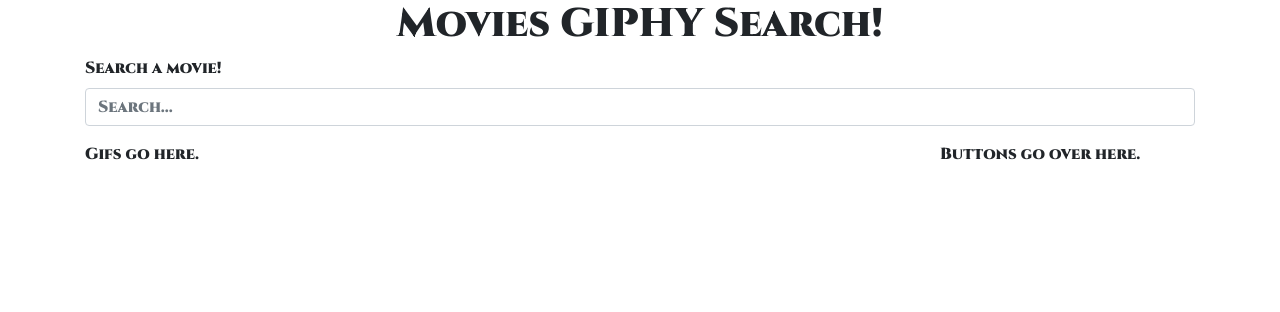
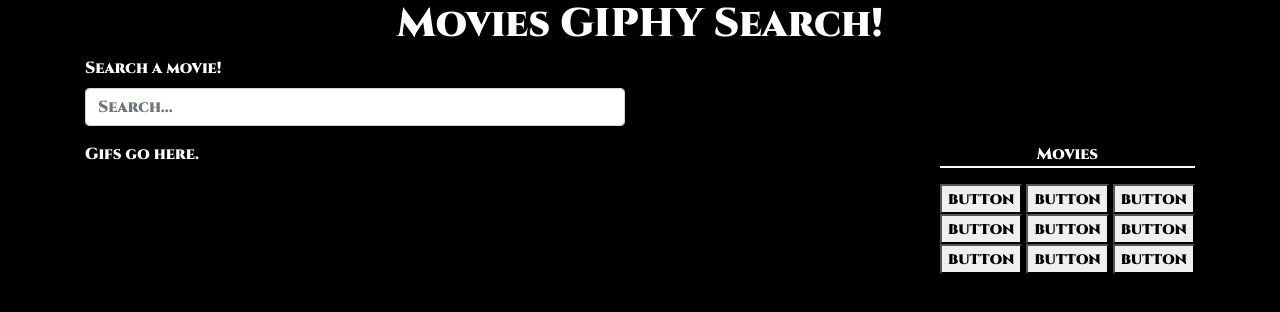
Before and after one commit to tyler-stewart1026/GIPHY-API, a plain HTML site: page index.html in a window 1280 px wide. Drawn offline with nearby package versions, Linux system fonts and the light colour scheme.

Commit message:
Basic framework and css styling done

```diff
--- a/assets/css/stylesheet.css
+++ b/assets/css/stylesheet.css
@@ -1,7 +1,17 @@
 body {
     font-family: 'Cinzel', serif;
+    color: white;
+    background-color: black;
 }
 
 h1 {
     text-align: center;
 }
+
+.movButtons {
+    text-align: center;
+}
+
+.movies {
+    border-bottom: solid white 2px;
+}
--- a/index.html
+++ b/index.html
@@ -6,10 +6,15 @@
     <title>Movie GIPHY Search</title>
     <meta name="description" content="">
     <meta name="viewport" content="width=device-width, initial-scale=1">
+    <!-- bootstrap -->
     <link rel="stylesheet" href="https://stackpath.bootstrapcdn.com/bootstrap/4.3.1/css/bootstrap.min.css"
         integrity="sha384-ggOyR0iXCbMQv3Xipma34MD+dH/1fQ784/j6cY/iJTQUOhcWr7x9JvoRxT2MZw1T" crossorigin="anonymous">
+    <!-- Stylesheet -->
     <link rel="stylesheet" href="./assets/css/stylesheet.css">
+    <!-- Font -->
     <link href="https://fonts.googleapis.com/css?family=Cinzel:900&display=swap" rel="stylesheet">
+    <!-- Favicon -->
+    <link rel="icon" type="image/png" href="./assets/images/clapper-board.png">
 </head>
 
 <body>
@@ -21,8 +26,12 @@
             <div class="col-md-12">
                 <form>
                     <div class="form-group">
-                        <label for="searchBar">Search a movie!</label>
-                        <input type="text" class="form-control" id="searchBar" placeholder="Search...">
+                        <div class="row">
+                            <div class="col-md-6">
+                                <label for="searchBar">Search a movie!</label>
+                                <input type="text" class="form-control" id="searchBar" placeholder="Search...">
+                            </div>
+                        </div>
                     </div>
                 </form>
             </div>
@@ -30,11 +39,20 @@
     </div>
     <div class="container">
         <div class="row">
-            <div class="col-md-9">
+            <div class="col-md-9 gifArea">
                 Gifs go here.
             </div>
-            <div class="col-md-3">
-                Buttons go over here.
+            <div class="col-md-3 movButtons">
+                <p class="movies">Movies</p>
+                <button type="input">button</button>
+                <button type="input">button</button>
+                <button type="input">button</button>
+                <button type="input">button</button>
+                <button type="input">button</button>
+                <button type="input">button</button>
+                <button type="input">button</button>
+                <button type="input">button</button>
+                <button type="input">button</button>
             </div>
         </div>
     </div>
```
Also changed, not shown: assets/images/clapper-board.png (added).
